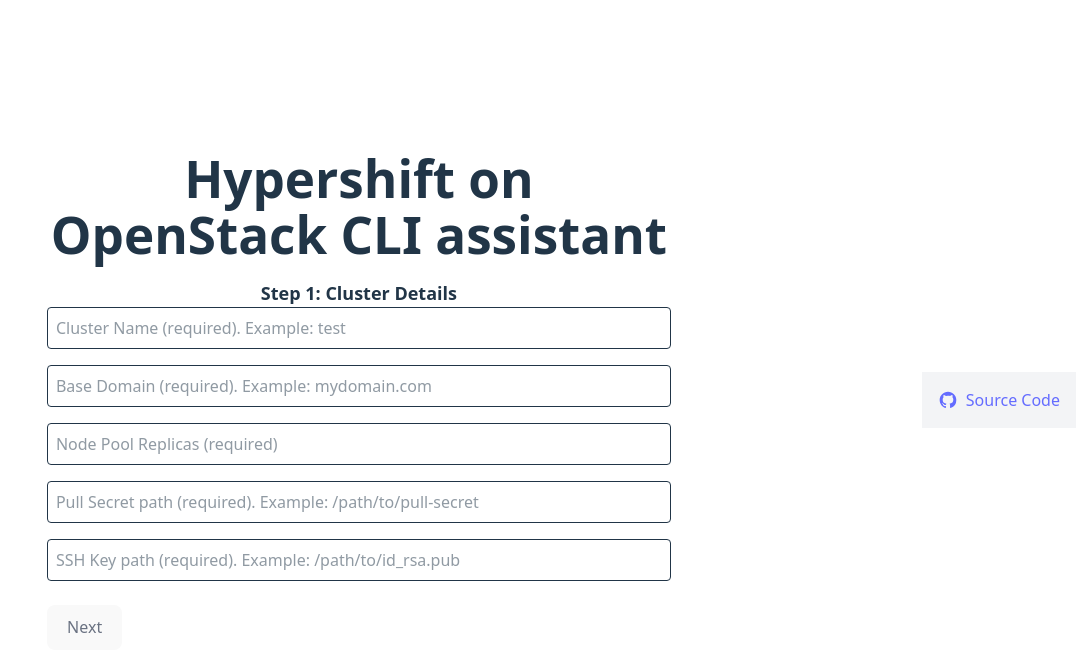
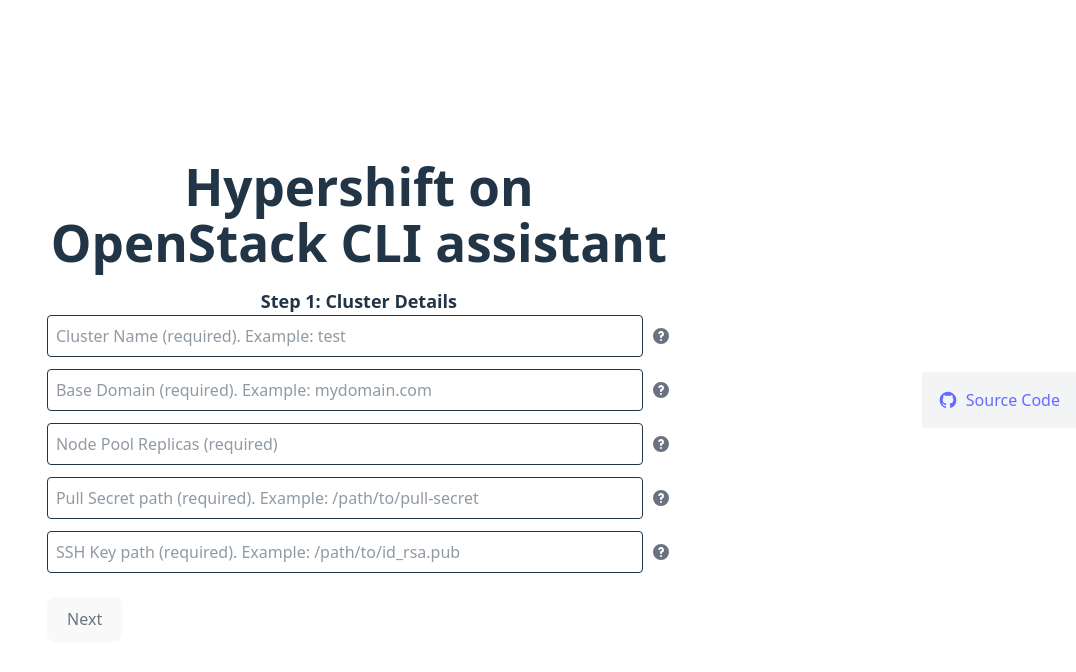
Before and after one commit to shiftstack/hcp-cli-assistant, a React (Vite) app: page / in a window 1280 px wide. Shown: the top 672 px of the page, without its empty margins (204-1280 px from the left). Built offline with nearby package versions, Linux system fonts and the light colour scheme.

Commit message:
hover help icon which explains what the input means

```diff
--- a/src/App.jsx
+++ b/src/App.jsx
@@ -1,5 +1,40 @@
 import './App.css'
 import React, { useState } from "react";
+
+// Reusable input with tooltip component
+const InputWithTooltip = ({ type, name, placeholder, value, onChange, required, tooltip, className = "" }) => {
+  const [showTooltip, setShowTooltip] = useState(false);
+
+  return (
+    <div className="relative w-full mb-3">
+      <div className="flex items-center">
+        <input
+          type={type || "text"}
+          name={name}
+          placeholder={placeholder}
+          value={value}
+          onChange={onChange}
+          className={`w-full p-2 border rounded ${className}`}
+          required={required}
+        />
+        <div
+          className="ml-2 text-gray-500 cursor-help"
+          onMouseEnter={() => setShowTooltip(true)}
+          onMouseLeave={() => setShowTooltip(false)}
+        >
+          <svg xmlns="http://www.w3.org/2000/svg" className="h-5 w-5" viewBox="0 0 20 20" fill="currentColor">
+            <path fillRule="evenodd" d="M18 10a8 8 0 11-16 0 8 8 0 0116 0zm-8-3a1 1 0 00-.867.5 1 1 0 11-1.731-1A3 3 0 0113 8a3.001 3.001 0 01-2 2.83V11a1 1 0 11-2 0v-1a1 1 0 011-1 1 1 0 100-2zm0 8a1 1 0 100-2 1 1 0 000 2z" clipRule="evenodd" />
+          </svg>
+        </div>
+      </div>
+      {showTooltip && (
+        <div className="absolute right-0 z-10 p-2 mt-1 text-sm bg-gray-800 text-white rounded shadow-lg w-64">
+          {tooltip}
+        </div>
+      )}
+    </div>
+  );
+};
 
 export default function HcpCliAssistant() {
   const steps = [
@@ -167,27 +202,143 @@
       ) : (
         <div className="space-y-4">
           {step === 0 && <>
-            <input type="text" name="name" placeholder="Cluster Name (required). Example: test" value={form.name} onChange={handleChange} className="w-full p-2 border rounded" required />
-            <input type="text" name="baseDomain" placeholder="Base Domain (required). Example: mydomain.com" value={form.baseDomain} onChange={handleChange} className="w-full p-2 border rounded" required />
-            <input type="number" name="nodePoolReplicas" placeholder="Node Pool Replicas (required)" value={form.nodePoolReplicas} onChange={handleChange} className="w-full p-2 border rounded" required />
-            <input type="text" name="pullSecret" placeholder="Pull Secret path (required). Example: /path/to/pull-secret" value={form.pullSecret} onChange={handleChange} className="w-full p-2 border rounded" required />
-            <input type="text" name="sshKey" placeholder="SSH Key path (required). Example: /path/to/id_rsa.pub" value={form.sshKey} onChange={handleChange} className="w-full p-2 border rounded" required />
+            <InputWithTooltip
+              name="name"
+              placeholder="Cluster Name (required). Example: test"
+              value={form.name}
+              onChange={handleChange}
+              required
+              tooltip="A unique name for your HyperShift cluster. This will be used to identify your cluster in the HyperShift control plane."
+            />
+            <InputWithTooltip
+              name="baseDomain"
+              placeholder="Base Domain (required). Example: mydomain.com"
+              value={form.baseDomain}
+              onChange={handleChange}
+              required
+              tooltip="The base domain of your cluster. This domain will be used to create DNS records for your cluster."
+            />
+            <InputWithTooltip
+              type="number"
+              name="nodePoolReplicas"
+              placeholder="Node Pool Replicas (required)"
+              value={form.nodePoolReplicas}
+              onChange={handleChange}
+              required
+              tooltip="The number of worker nodes to create in your cluster's default node pool."
+            />
+            <InputWithTooltip
+              name="pullSecret"
+              placeholder="Pull Secret path (required). Example: /path/to/pull-secret"
+              value={form.pullSecret}
+              onChange={handleChange}
+              required
+              tooltip="Path to the pull secret file. This is required to pull container images from the Red Hat registry."
+            />
+            <InputWithTooltip
+              name="sshKey"
+              placeholder="SSH Key path (required). Example: /path/to/id_rsa.pub"
+              value={form.sshKey}
+              onChange={handleChange}
+              required
+              tooltip="Path to your SSH public key file. This key will be added to the authorized_keys on all nodes."
+            />
           </>}
-          {step === 1 && <><label className="block"><input type="checkbox" name="osCloudSet" checked={form.osCloudSet} onChange={handleChange} className="mr-2" />OS_CLOUD is set in the environment</label>{!form.osCloudSet && (
-            <>
-              <input type="text" name="openstackCredentialsFile" placeholder="OpenStack Credentials File (optional). Example: /path/to/clouds.yaml" value={form.openstackCredentialsFile} onChange={handleChange} className="w-full p-2 border rounded" />
-            </>
-          )}
-          <input type="text" name="openstackCloud" placeholder="OpenStack Cloud (optional). Default: openstack" value={form.openstackCloud} onChange={handleChange} className="w-full p-2 border rounded" />
-          <input type="text" name="openstackCaCertFile" placeholder="OpenStack CA Certificate File (optional). Example: /path/to/ca.cert" value={form.openstackCaCertFile} onChange={handleChange} className="w-full p-2 border rounded" /></>}
+          {step === 1 && <>
+            <label className="block">
+              <input
+                type="checkbox"
+                name="osCloudSet"
+                checked={form.osCloudSet}
+                onChange={handleChange}
+                className="mr-2"
+              />
+              OS_CLOUD is set in the environment
+              <span
+                className="ml-2 text-gray-500 cursor-help relative inline-block"
+                onMouseEnter={(e) => e.target.querySelector('div').style.display = 'block'}
+                onMouseLeave={(e) => e.target.querySelector('div').style.display = 'none'}
+              >
+                <svg xmlns="http://www.w3.org/2000/svg" className="h-5 w-5 inline-block" viewBox="0 0 20 20" fill="currentColor">
+                  <path fillRule="evenodd" d="M18 10a8 8 0 11-16 0 8 8 0 0116 0zm-8-3a1 1 0 00-.867.5 1 1 0 11-1.731-1A3 3 0 0113 8a3.001 3.001 0 01-2 2.83V11a1 1 0 11-2 0v-1a1 1 0 011-1 1 1 0 100-2zm0 8a1 1 0 100-2 1 1 0 000 2z" clipRule="evenodd" />
+                </svg>
+                <div className="absolute right-0 z-10 p-2 mt-1 text-sm bg-gray-800 text-white rounded shadow-lg w-64" style={{display: 'none'}}>
+                  Check this if you have the OS_CLOUD environment variable set. Otherwise, you'll need to provide a credentials file.
+                </div>
+              </span>
+            </label>
+
+            {!form.osCloudSet && (
+              <InputWithTooltip
+                name="openstackCredentialsFile"
+                placeholder="OpenStack Credentials File (optional). Example: /path/to/clouds.yaml"
+                value={form.openstackCredentialsFile}
+                onChange={handleChange}
+                tooltip="Path to your OpenStack clouds.yaml file containing your authentication credentials."
+              />
+            )}
+
+            <InputWithTooltip
+              name="openstackCloud"
+              placeholder="OpenStack Cloud (optional). Default: openstack"
+              value={form.openstackCloud}
+              onChange={handleChange}
+              tooltip="The named cloud to use from your clouds.yaml file if you have multiple clouds defined."
+            />
+
+            <InputWithTooltip
+              name="openstackCaCertFile"
+              placeholder="OpenStack CA Certificate File (optional). Example: /path/to/ca.cert"
+              value={form.openstackCaCertFile}
+              onChange={handleChange}
+              tooltip="Path to a CA certificate file if your OpenStack environment uses a self-signed certificate."
+            />
+          </>}
+
           {step === 2 && (
             <>
-              <input type="text" name="externalNetworkId" placeholder="External Network ID (optional). Example: 64f629fd-f75b-4e66-96ad-94f6f2125ba4" value={form.externalNetworkId} onChange={handleChange} className="w-full p-2 border rounded" />
-              <input type="text" name="ingressFloatingIp" placeholder="Ingress Floating IP (optional). Example: 192.168.100.7" value={form.ingressFloatingIp} onChange={handleChange} className="w-full p-2 border rounded" />
-              <input type="text" name="dnsNameservers" placeholder="DNS Nameservers (optional). Example: 1.1.1.1,8.8.8.8" value={form.dnsNameservers} onChange={handleChange} className="w-full p-2 border rounded" />
+              <InputWithTooltip
+                name="externalNetworkId"
+                placeholder="External Network ID (optional). Example: 64f629fd-f75b-4e66-96ad-94f6f2125ba4"
+                value={form.externalNetworkId}
+                onChange={handleChange}
+                tooltip="The ID of the external network that will be used for floating IPs. If not provided, the installer will attempt to discover it."
+              />
 
+              <InputWithTooltip
+                name="ingressFloatingIp"
+                placeholder="Ingress Floating IP (optional). Example: 192.168.100.7"
+                value={form.ingressFloatingIp}
+                onChange={handleChange}
+                tooltip="A pre-allocated floating IP to use for cluster ingress. If not provided, a new floating IP will be allocated."
+              />
+
+              <InputWithTooltip
+                name="dnsNameservers"
+                placeholder="DNS Nameservers (optional). Example: 1.1.1.1,8.8.8.8"
+                value={form.dnsNameservers}
+                onChange={handleChange}
+                tooltip="Comma-separated list of DNS nameservers to use for the cluster's subnet."
+              />
+
+              {/* Additional ports section remains the same */}
               <div className="mt-4">
-                <h3 className="font-semibold mb-2">Additional Nodepool Ports (optional)</h3>
+                <h3 className="font-semibold mb-2">
+                  Additional Nodepool Ports (optional)
+                  <span
+                    className="ml-2 text-gray-500 cursor-help relative inline-block"
+                    onMouseEnter={(e) => e.target.querySelector('div').style.display = 'block'}
+                    onMouseLeave={(e) => e.target.querySelector('div').style.display = 'none'}
+                  >
+                    <svg xmlns="http://www.w3.org/2000/svg" className="h-5 w-5 inline-block" viewBox="0 0 20 20" fill="currentColor">
+                      <path fillRule="evenodd" d="M18 10a8 8 0 11-16 0 8 8 0 0116 0zm-8-3a1 1 0 00-.867.5 1 1 0 11-1.731-1A3 3 0 0113 8a3.001 3.001 0 01-2 2.83V11a1 1 0 11-2 0v-1a1 1 0 011-1 1 1 0 100-2zm0 8a1 1 0 100-2 1 1 0 000 2z" clipRule="evenodd" />
+                    </svg>
+                    <div className="absolute right-0 z-10 p-2 mt-1 text-sm bg-gray-800 text-white rounded shadow-lg w-64" style={{display: 'none'}}>
+                      Configure additional network ports for the nodes in your cluster. Useful for multi-network setups or SR-IOV configurations.
+                    </div>
+                  </span>
+                </h3>
+
                 {form.additionalPorts && JSON.parse(form.additionalPorts).map((port, index) => (
                   <div key={index} className="p-3 border rounded mb-2">
                     <div className="flex items-center justify-between mb-2">
@@ -294,7 +445,33 @@
               </div>
             </>
           )}
-          {step === 3 && <><input type="text" name="nodeFlavor" placeholder="Flavor name for the Nodepool (Required)" value={form.nodeFlavor} onChange={handleChange} className="w-full p-2 border rounded" required /><input type="text" name="nodeAZ" placeholder="Nova Availability Zone (optional)" value={form.nodeAZ} onChange={handleChange} className="w-full p-2 border rounded" /><input type="text" name="nodeImageName" placeholder="Glance Image Name (optional)" value={form.nodeImageName} onChange={handleChange} className="w-full p-2 border rounded" /></>}
+
+          {step === 3 && <>
+            <InputWithTooltip
+              name="nodeFlavor"
+              placeholder="Flavor name for the Nodepool (Required)"
+              value={form.nodeFlavor}
+              onChange={handleChange}
+              required
+              tooltip="The OpenStack flavor (instance type) to use for the worker nodes in your cluster."
+            />
+
+            <InputWithTooltip
+              name="nodeAZ"
+              placeholder="Nova Availability Zone (optional)"
+              value={form.nodeAZ}
+              onChange={handleChange}
+              tooltip="The availability zone where worker nodes will be created. If not specified, the default AZ will be used."
+            />
+
+            <InputWithTooltip
+              name="nodeImageName"
+              placeholder="Glance Image Name (optional)"
+              value={form.nodeImageName}
+              onChange={handleChange}
+              tooltip="The name of the RHCOS image in Glance to use for the worker nodes. If not specified, the installer will use the latest available RHCOS image."
+            />
+          </>}
         </div>
       )}
 
```
